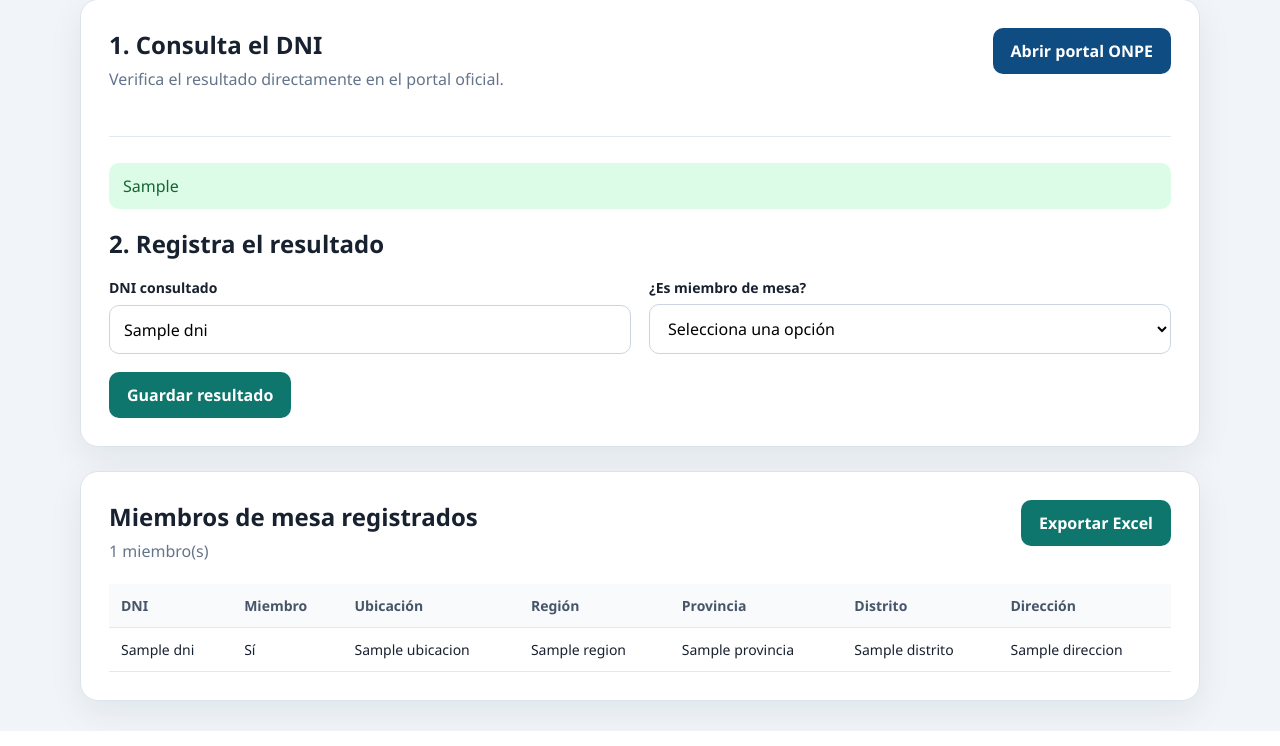
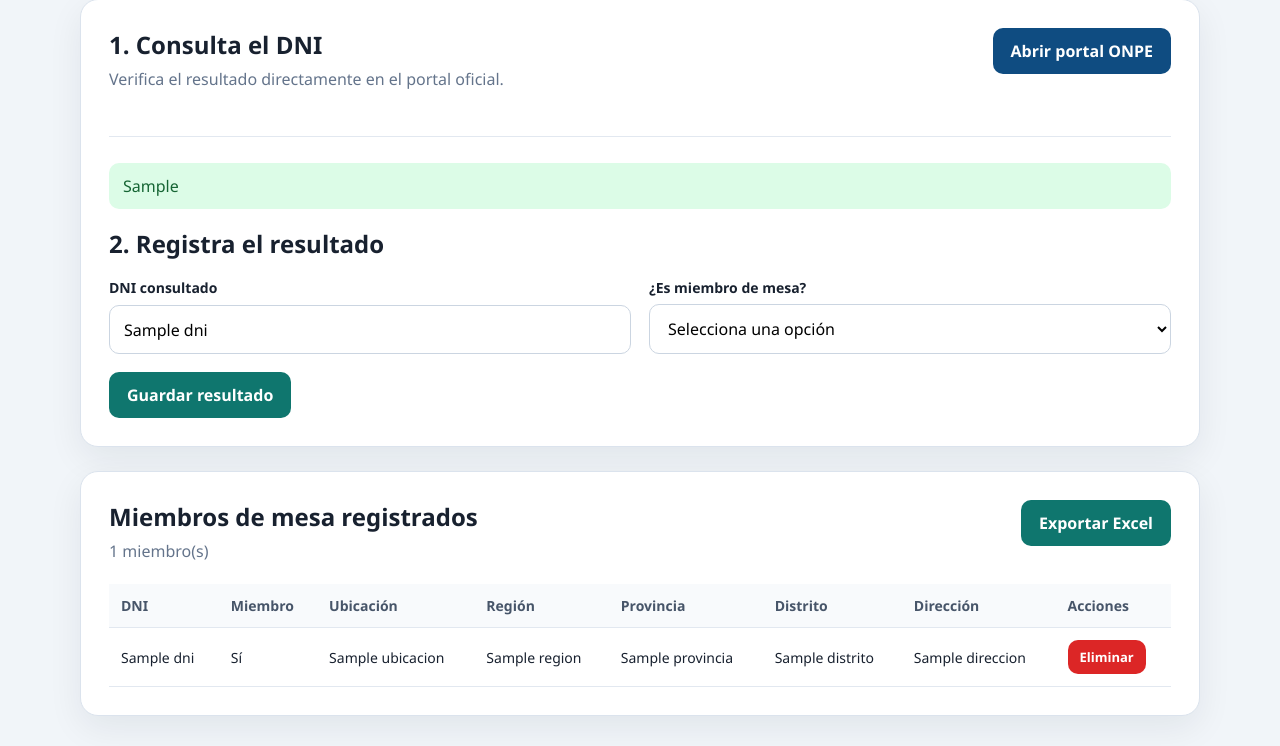
Before and after one commit to Andy-CE17/practica-calificada-01-Desarrollo-de-Soluciones-en-la-Nube, a Flask app: template caso2-onpe/templates/index.html in a window 1280 px wide. Shown: the part 216-962 px from the top of the page. Run offline with Flask 3, Linux system fonts and the light colour scheme; the template is opened without the code that fills it: most values are stand-ins (such as "Sample title", 1, 10 or a date in 2020).

Commit message:
feat: agrego eliminacion de miembros registrados

```diff
--- a/caso2-onpe/app.py
+++ b/caso2-onpe/app.py
@@ -1,6 +1,6 @@
 from pathlib import Path
 
-from flask import Flask, render_template, request, send_file
+from flask import Flask, redirect, render_template, request, send_file, url_for
 from openpyxl import Workbook
 from openpyxl.styles import Alignment, Font, PatternFill
 
@@ -72,6 +72,16 @@ def inicio():
     )
 
 
+@app.post("/eliminar/<dni>")
+def eliminar_registro(dni):
+    for registro in registros:
+        if registro["dni"] == dni:
+            registros.remove(registro)
+            break
+
+    return redirect(url_for("inicio"))
+
+
 @app.route("/exportar")
 def exportar_excel():
     if not registros:
--- a/caso2-onpe/static/style.css
+++ b/caso2-onpe/static/style.css
@@ -60,6 +60,9 @@ table { width: 100%; border-collapse: collapse; font-size: 14px; }
 th, td { padding: 12px; border-bottom: 1px solid #e2e8f0; text-align: left; }
 th { color: #475569; background: #f8fafc; }
 .vacio { margin: 18px 0 0; padding: 28px; border: 1px dashed #cbd5e1; border-radius: 12px; color: #64748b; text-align: center; }
+.formulario-eliminar { margin: 0; }
+.boton-eliminar { padding: 8px 12px; background: #dc2626; font-size: 13px; }
+.boton-eliminar:hover { background: #991b1b; }
 
 @media (max-width: 700px) {
     .encabezado, .paso-consulta { align-items: flex-start; flex-direction: column; }
--- a/caso2-onpe/templates/index.html
+++ b/caso2-onpe/templates/index.html
@@ -112,6 +112,7 @@
                                 <th>Provincia</th>
                                 <th>Distrito</th>
                                 <th>Dirección</th>
+                                <th>Acciones</th>
                             </tr>
                         </thead>
                         <tbody>
@@ -124,6 +125,16 @@
                                     <td>{{ registro.provincia }}</td>
                                     <td>{{ registro.distrito }}</td>
                                     <td>{{ registro.direccion }}</td>
+                                    <td>
+                                        <form
+                                            method="post"
+                                            action="{{ url_for('eliminar_registro', dni=registro.dni) }}"
+                                            class="formulario-eliminar"
+                                            onsubmit="return confirm('¿Eliminar este registro?');"
+                                        >
+                                            <button type="submit" class="boton-eliminar">Eliminar</button>
+                                        </form>
+                                    </td>
                                 </tr>
                             {% endfor %}
                         </tbody>
```
Also changed, not shown: README.md.
